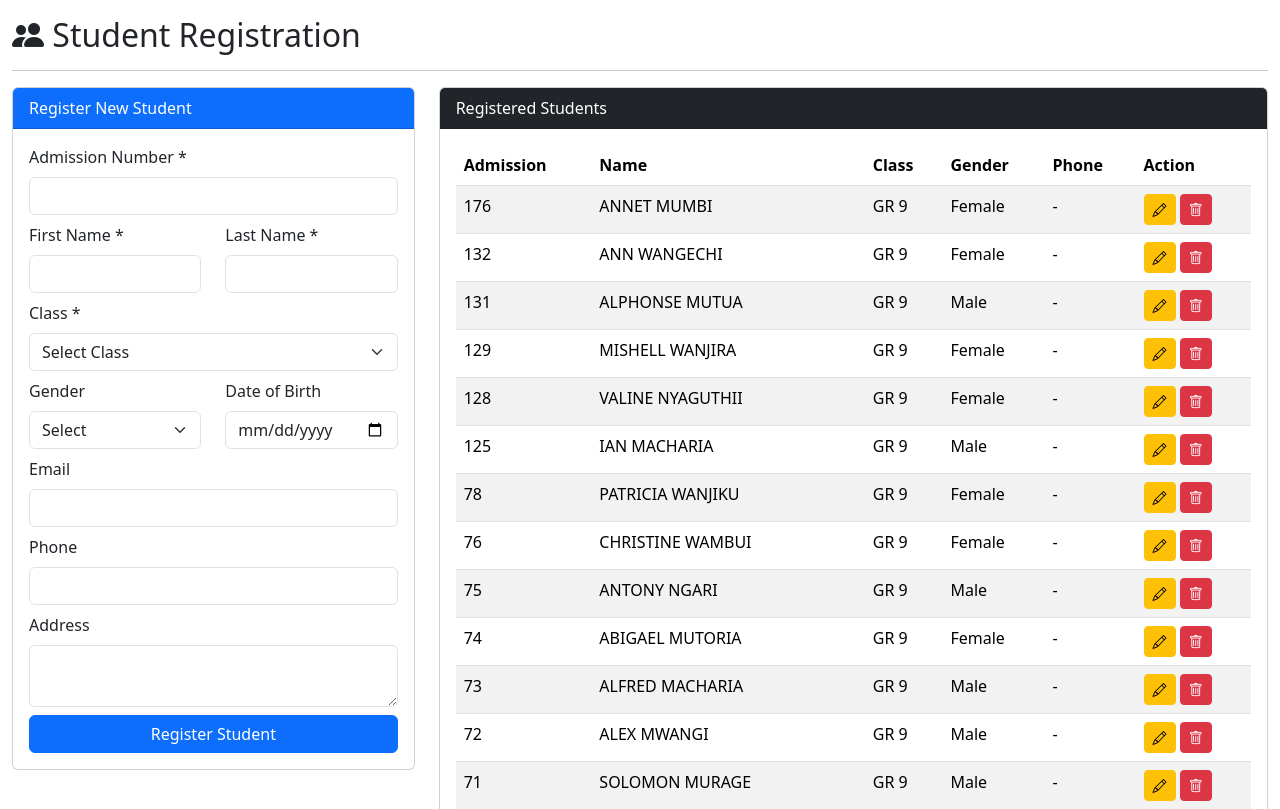
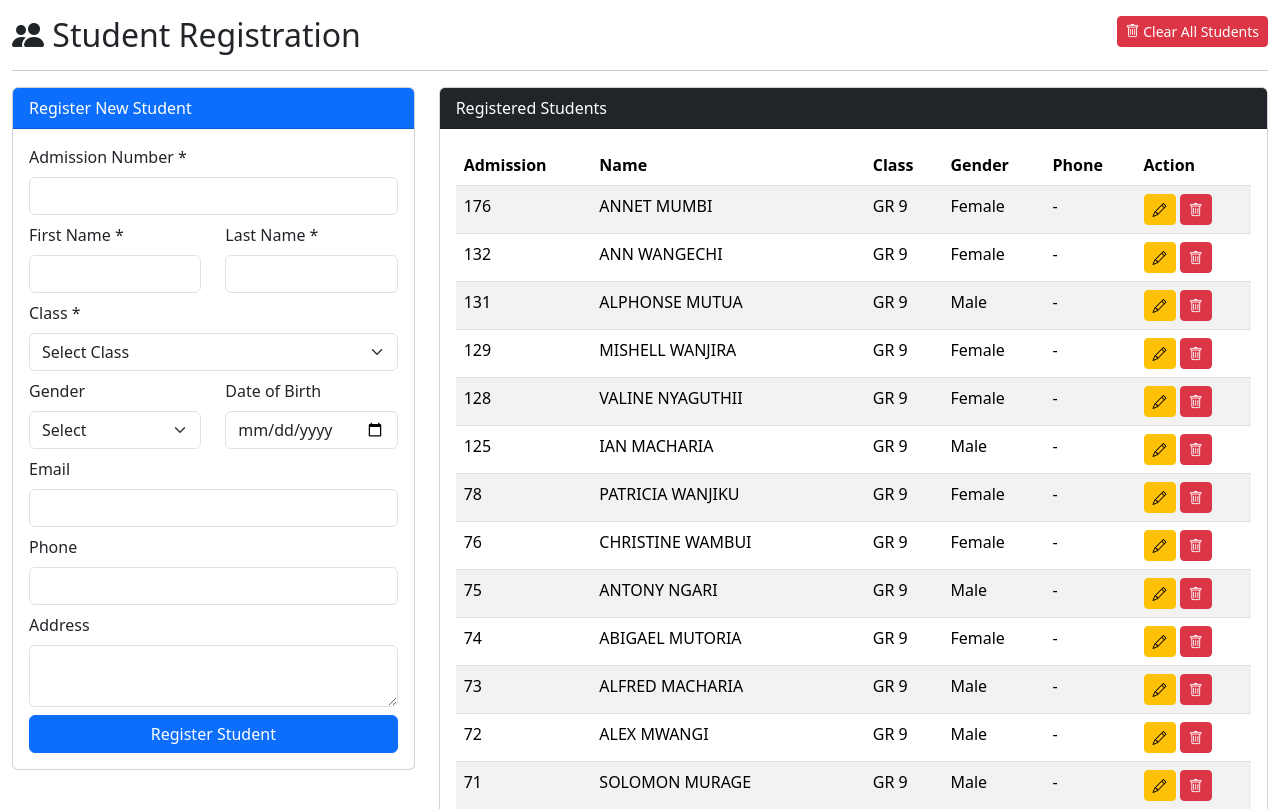
Before and after one commit to wilnextechnologies-rgb/school-manager, a Flask app: page /students in a window 1280 px wide. Shown: the part 58-867 px from the top of the page. Run offline with Flask 3, Linux system fonts and the light colour scheme; a user stored in the database is signed in.

Commit message:
Added clear all students button

```diff
--- a/app.py
+++ b/app.py
@@ -55,6 +55,7 @@ class SchoolSettings(db.Model):
     po_box = db.Column(db.String(100), nullable=True)
     term_begins = db.Column(db.String(20), nullable=True)
     closing_date = db.Column(db.String(20), nullable=True)
+
 
 class Class(db.Model):
     id = db.Column(db.Integer, primary_key=True)
@@ -790,6 +791,19 @@ def del_assignment(id):
     db.session.commit()
     flash('Assignment deleted.', 'success')
     return redirect(url_for('assignments'))
+@app.route('/students/clear-all')
+@admin_required
+def clear_all_students():
+    try:
+        Mark.query.delete()
+        Student.query.delete()
+        db.session.commit()
+        flash('All students and their marks have been deleted.', 'success')
+    except Exception as e:
+        db.session.rollback()
+        flash(f'Error: {str(e)}', 'danger')
+    return redirect(url_for('students'))
+
 
 if __name__ == '__main__':
     app.run()
--- a/templates/students.html
+++ b/templates/students.html
@@ -1,7 +1,12 @@
 {% extends "base.html" %}
 {% block title %}- Students{% endblock %}
 {% block content %}
-<h2><i class="bi bi-people-fill"></i> Student Registration</h2>
+<h2><i class="bi bi-people-fill"></i> Student Registration
+    <a href="{{ url_for('clear_all_students') }}" class="btn btn-danger btn-sm float-end"
+       onclick="return confirm('Delete ALL students and their marks? This cannot be undone!')">
+       <i class="bi bi-trash"></i> Clear All Students
+    </a>
+</h2>
 <hr>
 
 <div class="row">
```
